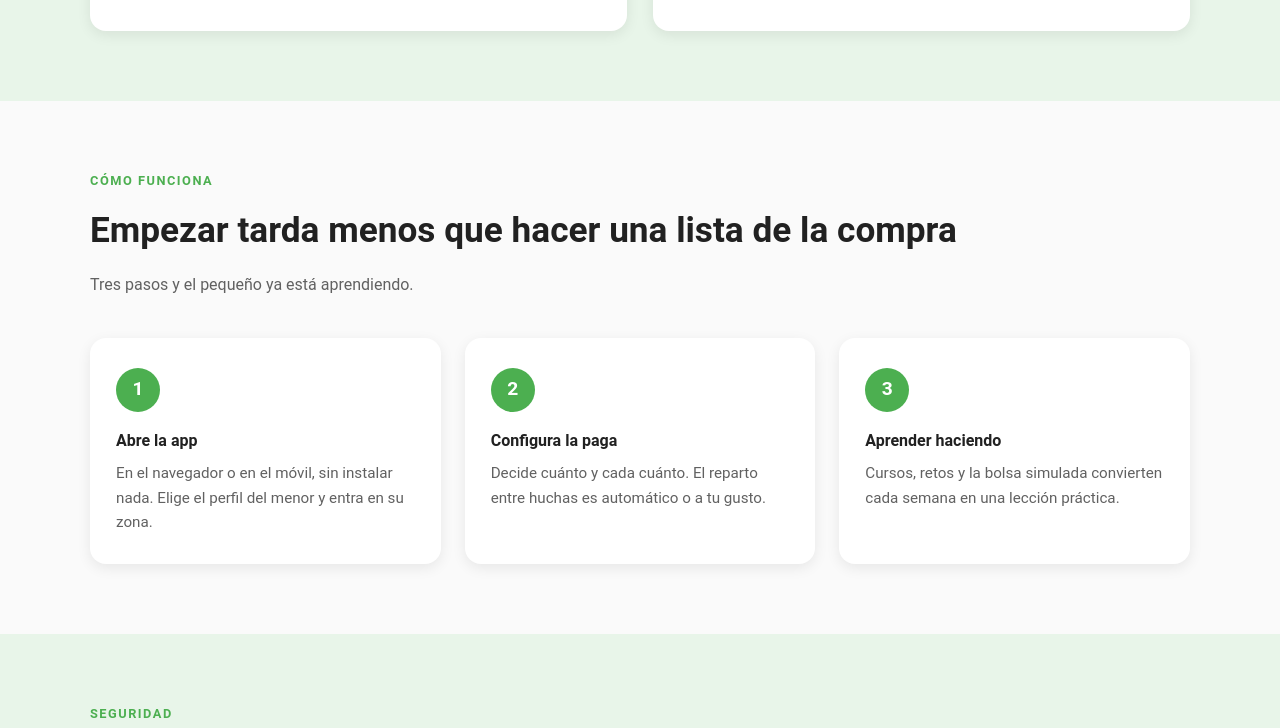
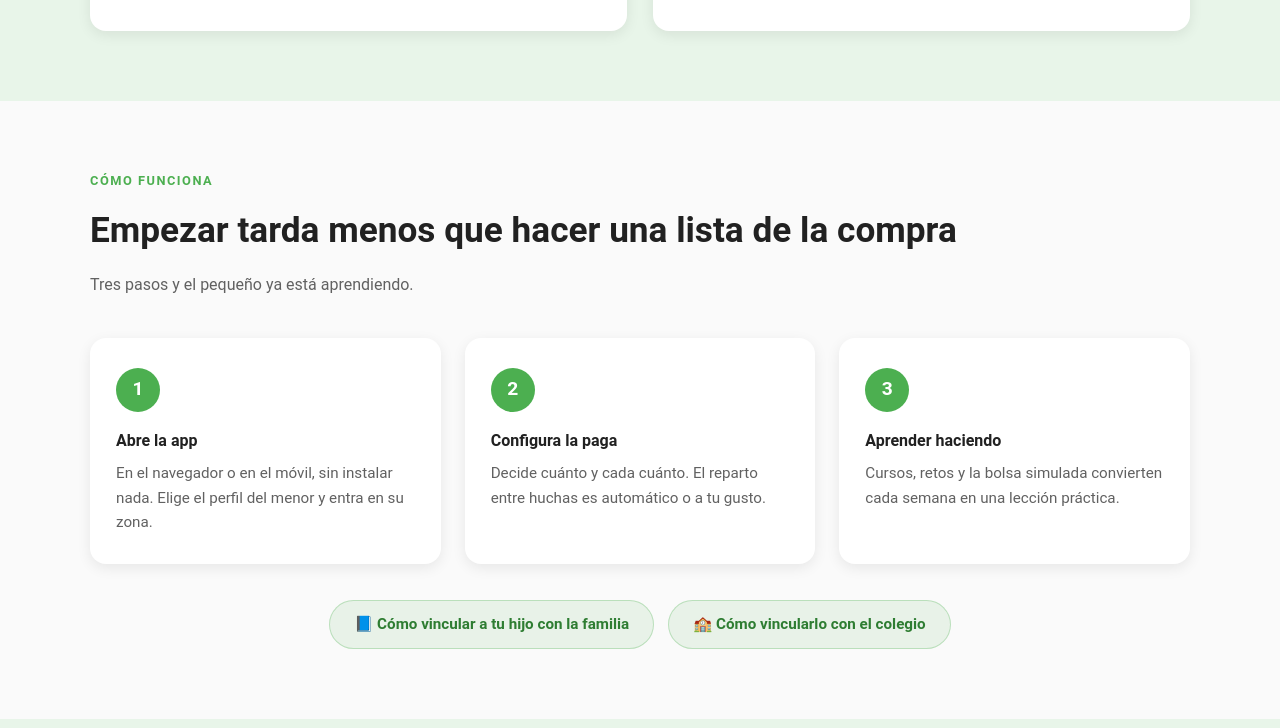
Before and after one commit to monlopsal-jpg/afec1-web, a plain HTML site: page index.html in a window 1280 px wide. Shown: the part 2071-2799 px from the top of the page. Drawn offline with Linux system fonts and the light colour scheme.

Commit message:
Portada: pastillas de acceso a las dos guias de vinculacion al final de 'Como funciona' (familia + colegio)

```diff
--- a/index.html
+++ b/index.html
@@ -431,6 +431,17 @@
   }
   .paso h4 { margin-bottom: 8px; }
   .paso p { color: var(--texto-suave); font-size: 0.95rem; }
+  .guias-links {
+    display: flex; gap: 14px; flex-wrap: wrap; justify-content: center;
+    margin-top: 36px;
+  }
+  .guias-links a {
+    background: var(--verde-fondo); border: 1px solid rgba(76,175,80,0.3);
+    color: var(--verde-oscuro); padding: 11px 24px; border-radius: 999px;
+    font-weight: 600; font-size: 0.95rem; text-decoration: none;
+    transition: background 0.2s;
+  }
+  .guias-links a:hover { background: rgba(76,175,80,0.18); }
 
   /* Seguridad */
   .seguridad {
@@ -868,6 +879,10 @@
         <p>Cursos, retos y la bolsa simulada convierten cada semana en una lección práctica.</p>
       </div>
     </div>
+    <div class="guias-links">
+      <a href="vinculacion-familia.html">📘 Cómo vincular a tu hijo con la familia</a>
+      <a href="vinculacion-colegio.html">🏫 Cómo vincularlo con el colegio</a>
+    </div>
   </div>
 </section>
 
```
